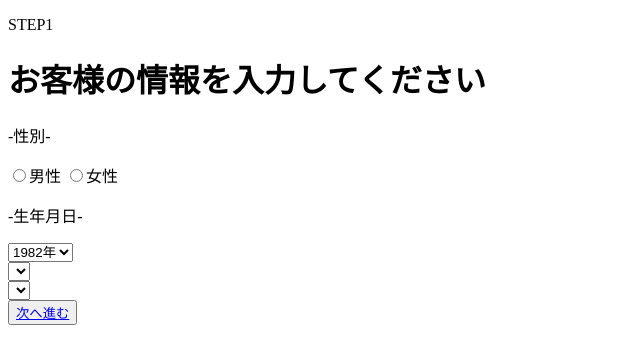
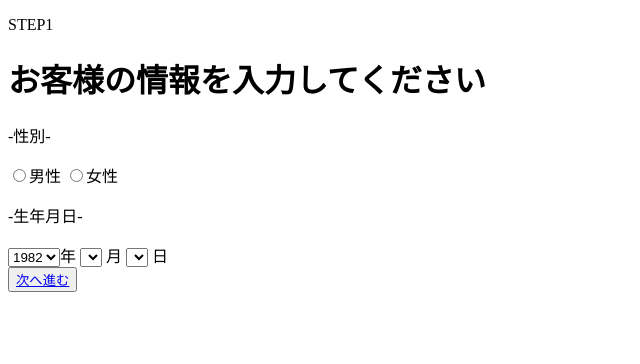
Before and after one commit to wakiyoshi/vuelesson1, a Vue app in the folder lesson5/: page / in a window 1280 px wide. Shown: the top 364 px of the page, without its empty margins (0-640 px from the left). Built offline with nearby package versions, Linux system fonts and the light colour scheme.

Commit message:
コンポーネントの追加

```diff
--- a/lesson5/src/App.vue
+++ b/lesson5/src/App.vue
@@ -11,5 +11,9 @@
     <router-view />
   </div>
 
+</template>
 
-</template>
+
+<script>
+
+</script>
--- a/lesson5/src/views/Form.vue
+++ b/lesson5/src/components/Form.vue
@@ -12,8 +12,6 @@
 </template>
 
 <script>
-
-
 export default {
   name: 'Form',
 }
--- a/lesson5/src/views/Home.vue
+++ b/lesson5/src/components/Home.vue
@@ -9,19 +9,16 @@
             <p>-生年月日-</p>
             <div id="app">
               <select v-model="selected">
-                <option v-for="(year,index) in list" :key="index" :value="year">{{ year }}年</option>
-              </select>
-            </div>
-            <div id="app2">
+                <option v-for="(year,index) in list" :key="index" :value="year">{{ year }}</option>
+              </select>年
               <select v-model="selected2">
                 <option v-for="(month,index2) in list2" :key="index2" :value="month">{{ month }}月</option>
-              </select>
-            </div>
-            <div id="app3">
+              </select> 月
               <select v-model="selected3">
                 <option v-for="(day,index3) in list3" :key="index3" :value="day">{{ day }}日</option>
-              </select>
+              </select> 日
             </div>
+
         </form>
     <button><router-link to="/survey">次へ進む</router-link></button>
 
@@ -43,6 +40,7 @@ export default {
     num: 100
     }
   },
+
   created() {
     // 今年
     const year = new Date().getFullYear()
@@ -54,7 +52,7 @@ export default {
     this.selected = this.list[this.list.length * 0.6]
   },
 
-  el2: '#app2',
+
   data2() {
     return{
     selected2: null,
@@ -72,8 +70,8 @@ export default {
     // 初期値の設定
     this.selected = this.list2[this.list2.length * 0.6]
   },
+}
 
-  }
 
 
 
--- a/lesson5/src/views/Survey.vue
+++ b/lesson5/src/components/Survey.vue
@@ -20,9 +20,9 @@
 </template>
 
 <script>
-
-
 export default {
   name: 'Survey',
 }
+
+
 </script>
--- a/lesson5/src/main.js
+++ b/lesson5/src/main.js
@@ -1,5 +1,9 @@
 import Vue from 'vue'
 import App from './App.vue'
+import HelloWorld from './components/HelloWorld.vue'
+import Home from './components/Home.vue'
+import Survey from './components/Survey.vue'
+import Form from './components/Form.vue'
 
 import router from './router'
 
@@ -9,3 +13,15 @@ new Vue({
   router,//routingのために追加
   render: h => h(App),//index.htmlにApp.vueを描写している
 }).$mount('#app')
+
+
+export default {
+  name: 'app',
+  components: {
+    HelloWorld,
+    Survey,
+    Home,
+    Form
+  },
+
+}
--- a/lesson5/src/router.js
+++ b/lesson5/src/router.js
@@ -1,8 +1,8 @@
 import Vue from 'vue'
 import Router from 'vue-router'//ルーターのインポート
-import Survey from './views/Survey.vue'
-import Home from './views/Home.vue'
-import Form from './views/Form.vue'
+import Survey from './components/Survey.vue'
+import Home from './components/Home.vue'
+import Form from './components/Form.vue'
 
 
 Vue.use(Router)//ルーターを使えるように
```
